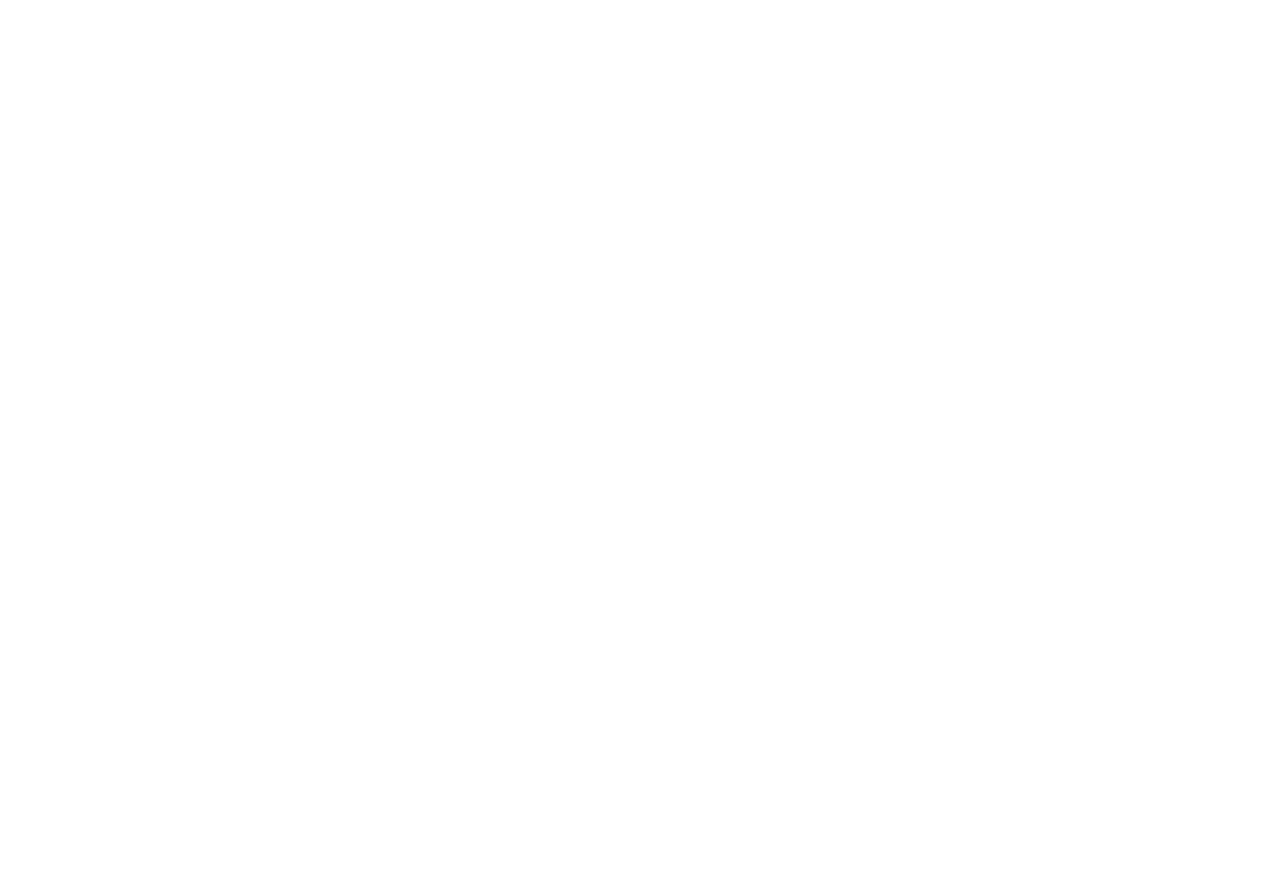
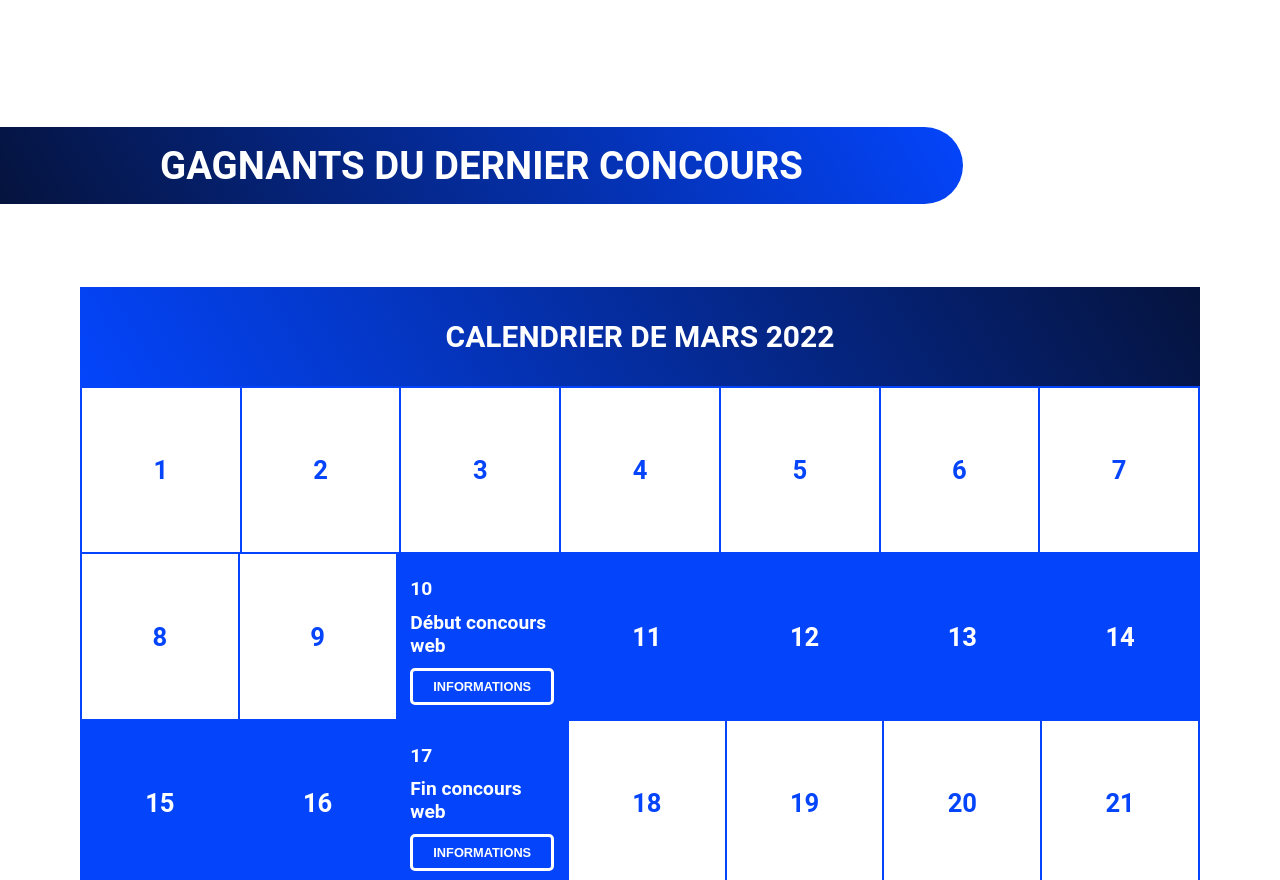
Before and after one commit to RMrenex/FunCodeTournamentOld, a React (Create React App) app: page / in a window 1280 px wide. Shown: the part 1920-2800 px from the top of the page. Before the commit the page ends 1971 px from the top, so only its background shows below. Built offline with nearby package versions, Linux system fonts and the light colour scheme.

Commit message:
add calendar without responsive

```diff
--- a/src/App.js
+++ b/src/App.js
@@ -1,6 +1,7 @@
 import Hero from './components/Hero';
 import About from './components/About';
 import Podium from './components/Podium';
+import Calendar from './components/Calendar';
 
 function App() {
   return (
@@ -8,6 +9,7 @@
       <Hero />
       <About />
       <Podium />
+      <Calendar />
     </div>
   );
 }
--- /dev/null
+++ b/src/components/Calendar.js
@@ -0,0 +1,63 @@
+import React from 'react';
+
+const Calendar = () => {
+
+    return (
+        <section className="calendar" id="calendar">
+            <div className="left-title"><h2>GAGNANTS DU DERNIER CONCOURS</h2></div>
+            <div className="calendar-container">
+                <div className="calendar-container__title"><h3>CALENDRIER DE MARS 2022</h3></div>
+                <div className="calendar-container__days">
+                    <div className="calendar-container__days--day"><p>1</p></div>
+                    <div className="calendar-container__days--day"><p>2</p></div>
+                    <div className="calendar-container__days--day"><p>3</p></div>
+                    <div className="calendar-container__days--day"><p>4</p></div>
+                    <div className="calendar-container__days--day"><p>5</p></div>
+                    <div className="calendar-container__days--day"><p>6</p></div>
+                    <div className="calendar-container__days--day"><p>7</p></div>
+                    <div className="calendar-container__days--day"><p>8</p></div>
+                    <div className="calendar-container__days--day"><p>9</p></div>
+                    <div className="calendar-container__days--day calendar-container__days--event">
+                        <p>10</p>
+                        <p>Début concours web</p>
+                        <button className="border-button">INFORMATIONS</button>
+                    </div>
+                    <div className="calendar-container__days--day calendar-container__days--active"><p>11</p></div>
+                    <div className="calendar-container__days--day calendar-container__days--active"><p>12</p></div>
+                    <div className="calendar-container__days--day calendar-container__days--active"><p>13</p></div>
+                    <div className="calendar-container__days--day calendar-container__days--active"><p>14</p></div>
+                    <div className="calendar-container__days--day calendar-container__days--active"><p>15</p></div>
+                    <div className="calendar-container__days--day calendar-container__days--active"><p>16</p></div>
+                    <div className="calendar-container__days--day calendar-container__days--event">
+                        <p>17</p>
+                        <p>Fin concours web</p>
+                        <button className="border-button">INFORMATIONS</button>
+                    </div>
+                    <div className="calendar-container__days--day"><p>18</p></div>
+                    <div className="calendar-container__days--day"><p>19</p></div>
+                    <div className="calendar-container__days--day"><p>20</p></div>
+                    <div className="calendar-container__days--day"><p>21</p></div>
+                    <div className="calendar-container__days--day"><p>22</p></div>
+                    <div className="calendar-container__days--day"><p>23</p></div>
+                    <div className="calendar-container__days--day"><p>24</p></div>
+                    <div className="calendar-container__days--day"><p>25</p></div>
+                    <div className="calendar-container__days--day"><p>26</p></div>
+                    <div className="calendar-container__days--day"><p>27</p></div>
+                    <div className="calendar-container__days--day"><p>28</p></div>
+                    <div className="calendar-container__days--day"><p>29</p></div>
+                    <div className="calendar-container__days--day"><p>30</p></div>
+                    <div className="calendar-container__days--day"><p>31</p></div>
+
+                    <div className="calendar-container__days--day"></div>
+                    <div className="calendar-container__days--day"></div>
+                    <div className="calendar-container__days--day"></div>
+                    <div className="calendar-container__days--day"></div>
+
+                </div>
+            </div>
+        </section>
+    );
+
+}
+
+export default Calendar;
--- a/src/components/Podium.js
+++ b/src/components/Podium.js
@@ -3,7 +3,7 @@
 const Podium = () => {
 
     return (
-        <div className="podium" id="podium">
+        <section className="podium" id="podium">
             <div className="left-title"><h2>GAGNANTS DU DERNIER CONCOURS</h2></div>
             <div className="podium-container">
                 <div className="cards-container">
@@ -35,7 +35,7 @@
 
                 <a href="#" className="podium-container__link">VOIR L'ARTICLE DU CONCOURS</a>
             </div>
-        </div>
+        </section>
     );
 
 }
--- /dev/null
+++ b/src/scss/components/_calendar.scss
@@ -0,0 +1,50 @@
+.calendar-container{
+	width: 100%;
+	padding: 10rem 5rem;
+	&__title{
+		width: 100%;
+		background: $right-gradiant;
+		font-size: 2vw;
+		text-align: center;
+		padding: 2rem 1rem;
+	}
+	&__days{
+		width: 100%;
+		border: 1px solid $light-blue;
+		display: flex;
+		flex-wrap: wrap;
+		&--day{
+			display: flex;
+			flex: 1 0 13%;
+			height: 13vw;
+			border: 1px solid $light-blue;
+			align-items: center;
+			justify-content: center;
+			font-size: 2vw;
+			font-weight: bold;
+			& p{
+				color: $light-blue;
+			}
+
+		}
+		&--event{
+			display: block;
+			padding: 1vw;
+			background-color: $light-blue;
+			& p{
+				color: $white;
+				font-size: 1.5vw;
+				margin: 0.8vw 0vw;
+			}
+			& button{
+				font-size: 1vw;
+			}
+		}
+		&--active{
+			background-color: $light-blue;
+			& p{
+				color: $white;
+			}
+		}
+	}
+}
--- a/src/scss/components/_podium-card.scss
+++ b/src/scss/components/_podium-card.scss
@@ -36,7 +36,7 @@
         box-shadow: inset 0px 0px 25px 0px $black;
         display: flex;
         justify-content: center;
-        font-size: 3rem;
+        font-size: 3vw;
         align-items: center;
         position: absolute;
         right: 30%;
@@ -48,7 +48,7 @@
         bottom: 1rem;
         text-align: center;
         width: 100%;
-        font-size: 2rem;
+        font-size: 2vw;
         font-weight: bold;
     }
 }
--- a/src/scss/layouts/_about.scss
+++ b/src/scss/layouts/_about.scss
@@ -30,7 +30,7 @@
     }
     &__text{
         padding: 0rem 6rem;
-        font-size: 2rem;
+        font-size: 1.8vw;
         & p{
             color: $black;
             margin-bottom: 2rem;
--- a/src/scss/layouts/_podium.scss
+++ b/src/scss/layouts/_podium.scss
@@ -2,7 +2,7 @@
     padding: 10rem 5rem;
     &__link{
         color: $light-blue;
-        font-size: 1.5rem;
+        font-size: 1.5vw;
         font-weight: bold;
         position: absolute;
         margin-top: 3rem;
--- a/src/scss/main.scss
+++ b/src/scss/main.scss
@@ -9,6 +9,7 @@
 @import "./components/buttons";
 @import "./components/section-title";
 @import "./components/podium-card";
+@import "./components/calendar";
 
 // LAYOUTS
 @import "./layouts/navbar";
--- a/src/scss/utils/_mixins.scss
+++ b/src/scss/utils/_mixins.scss
@@ -1,7 +1,7 @@
 @mixin buttons{
     color: $white;
     text-transform: uppercase;
-    font-size: 1.3rem;
+    font-size: 1.3vw;
     font-weight: bold;
     outline: none;
     border: none;
@@ -14,7 +14,7 @@
 @mixin section-title{
     color: $white;
     text-transform: uppercase;
-    font-size: 2rem;
+    font-size: 2vw;
     font-weight: bold;
     padding: 1rem 10rem;
     position: absolute;
```
